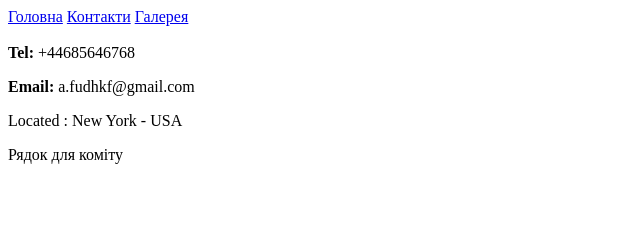
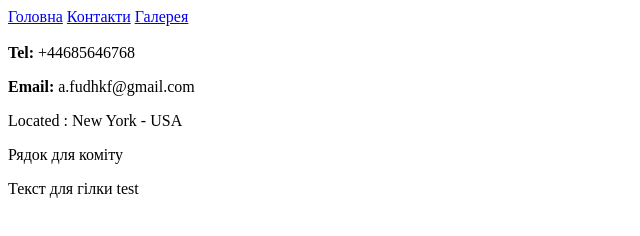
Before and after one commit to SashaSKV/GitLesson05.12.24, a plain HTML site: page pages/contact.html in a window 1280 px wide. Shown: the whole page, without its empty margins (0-640 px from the left). Drawn offline with Linux system fonts and the light colour scheme.

Commit message:
test brunch

```diff
--- a/pages/contact.html
+++ b/pages/contact.html
@@ -15,5 +15,6 @@
      <p> <b>Email:</b> a.fudhkf@gmail.com </p>
      <p> Located : New York - USA</p>
      <p>Рядок для коміту</p>
+     <p>Текст для гілки test</p>
     </body>
 </html>
```
